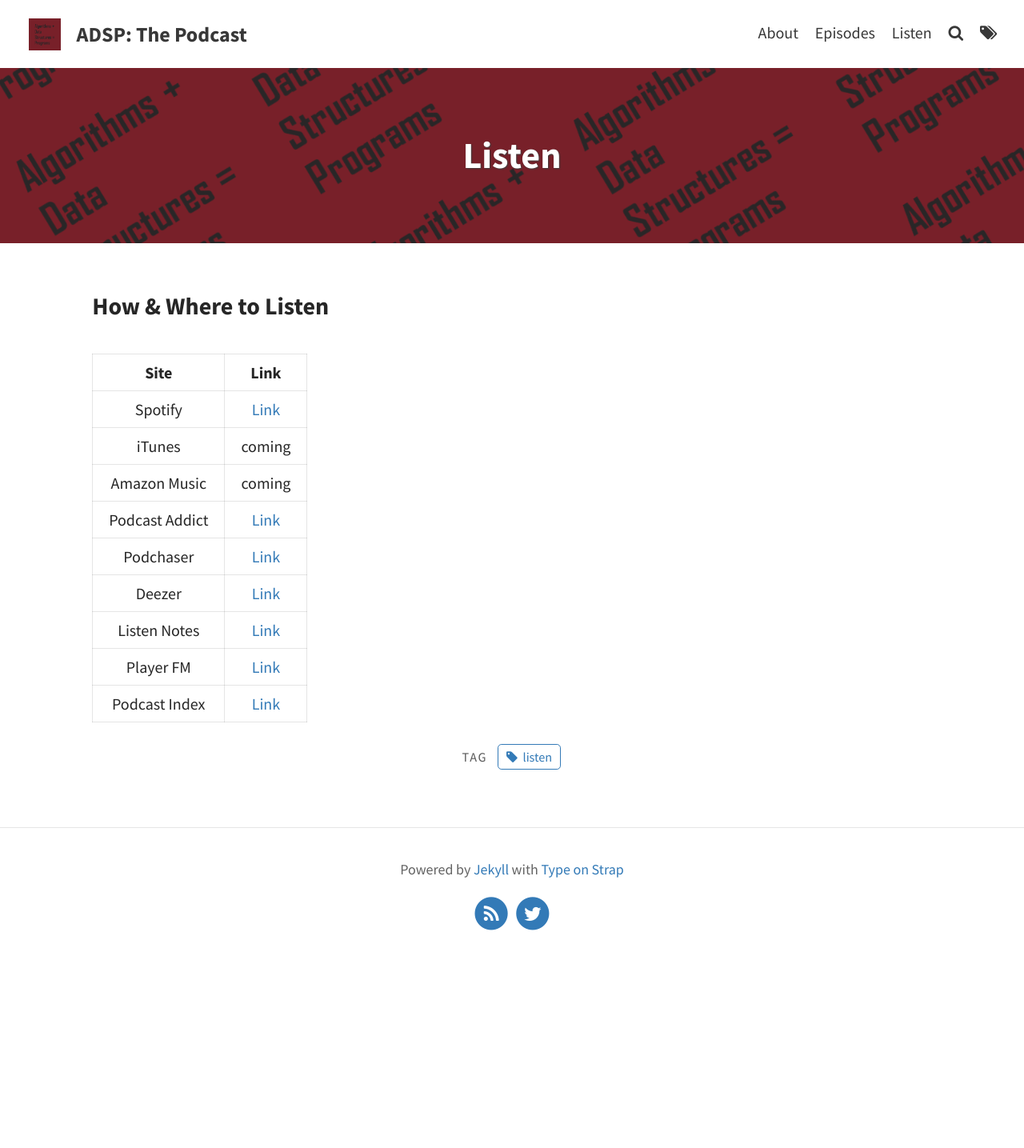
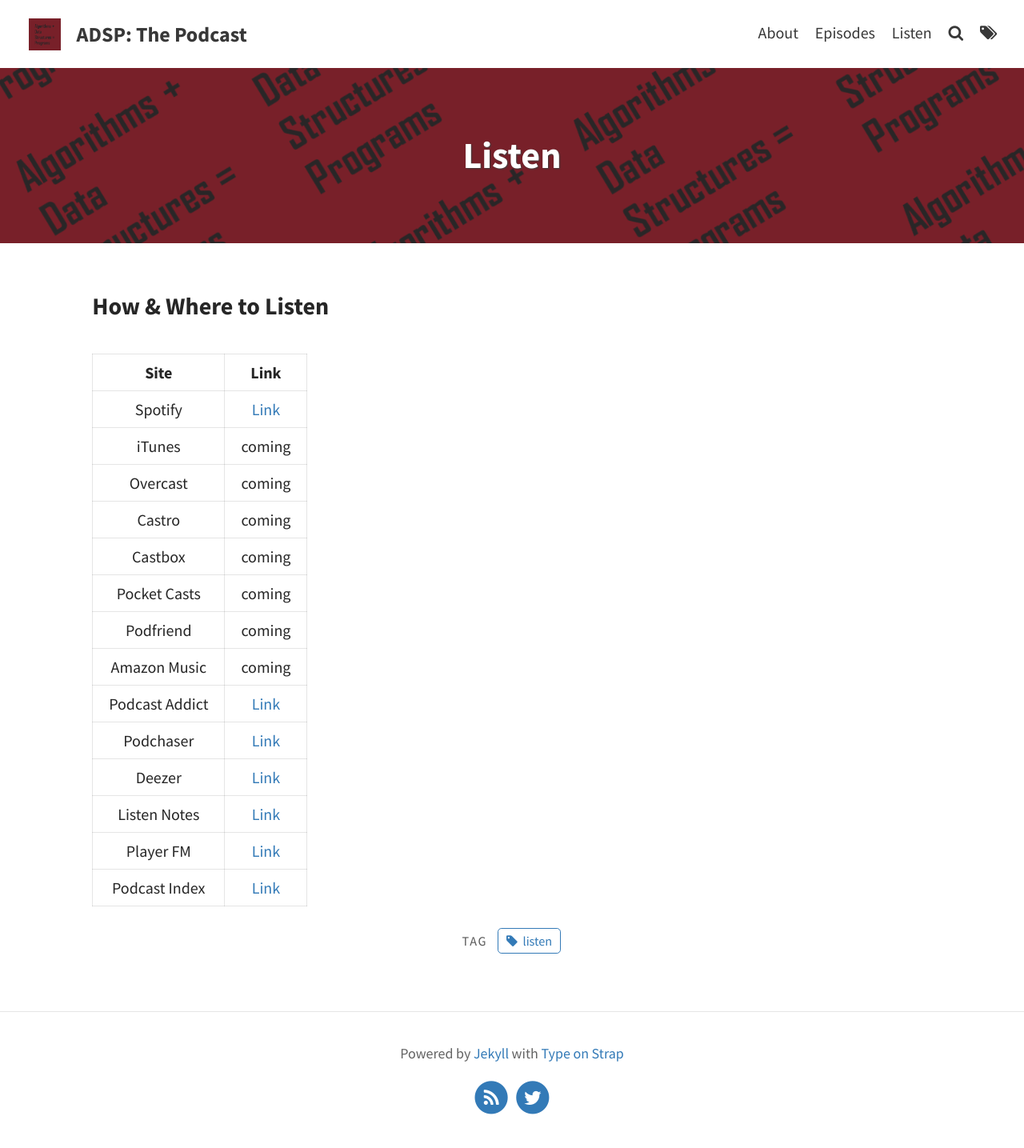
Before and after one commit to codereport/adsp2, a Jekyll site: the page built from pages/listen.md, in a window 1280 px wide. Shown: the whole page at 80% size. Built offline with Jekyll 4.4.1, drawn with Linux system fonts in a browser that asks for light colours; before the commit the page ends 1205 px from its top, so only the background shows below that.

Commit message:
Update listen.md

```diff
--- a/pages/listen.md
+++ b/pages/listen.md
@@ -12,6 +12,11 @@
 | :------------: | :-------------------------------------------------------------------------------: |
 |    Spotify     |           [Link](https://open.spotify.com/show/5hcsSlBadLYlO1rfjPnssA)            |
 |     iTunes     |                                      coming                                       |
+|Overcast|coming|
+|Castro|coming|
+|Castbox|coming|
+|Pocket Casts|coming|
+|Podfriend|coming|
 |  Amazon Music  |                                      coming                                       |
 | Podcast Addict |                 [Link](https://podcastaddict.com/podcast/3164467)                 |
 |   Podchaser    | [Link](https://www.podchaser.com/podcasts/algorithms-data-structures-pro-1557693) |
```
